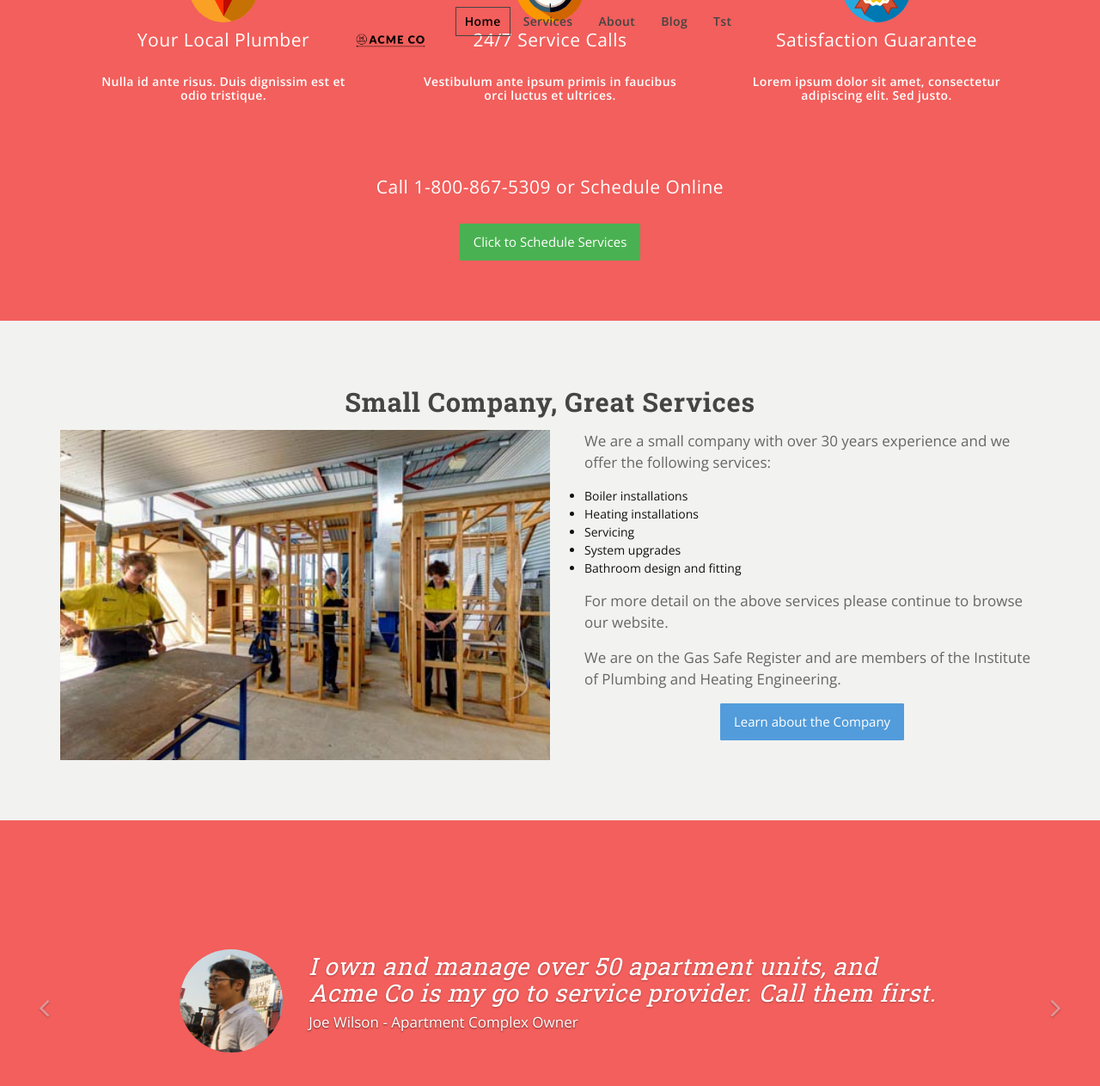
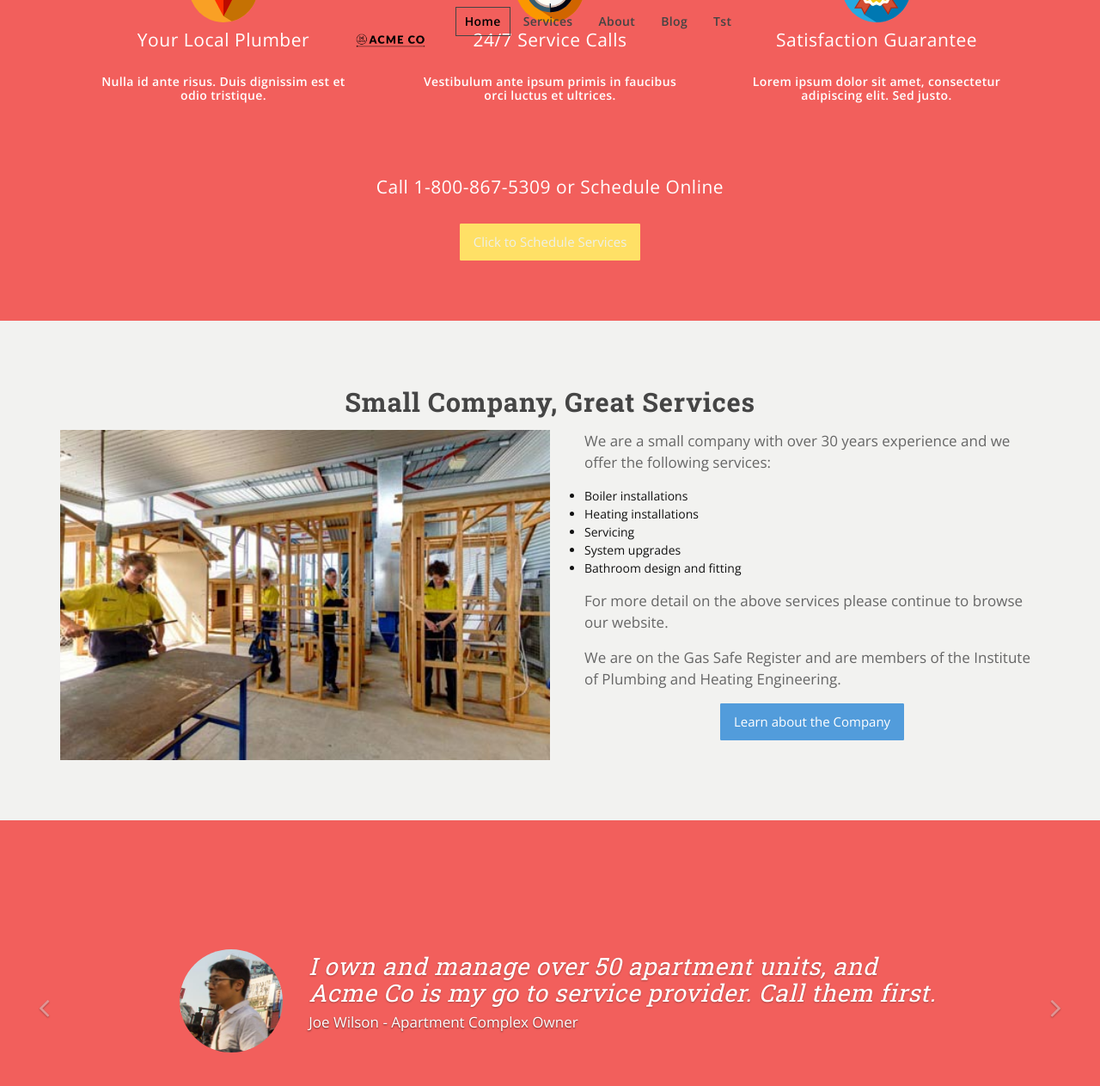
Before and after one commit to eddieduro/brochure-bowtie, a Jekyll site: the page built from index.html, in a window 1280 px wide and 1400 px high, scrolled down 733 px. Shown: the top 1263 px of the window at 86% size. Built offline with Jekyll 4.4.1, drawn with Linux system fonts in a browser that asks for light colours; nearby versions of some CDN libraries; the list of posts is cut into pages by our own code.

Commit message:
update success button bg and hover color

```diff
--- a/_sass/utils/_variables.scss
+++ b/_sass/utils/_variables.scss
@@ -75,9 +75,9 @@ $default-font-color: null;
 $info: #529CDB;
 $info-hover: #333;
 $info-font-color: null;
-$success: #4ab152;
-$success-hover: #50a263;
-$success-font-color: #fff;
+$success: #FFE066;
+$success-hover: #BFA84C;
+$success-font-color: #EDF0EA;
 $warning: null;
 $warning-hover: null;
 $warning-font-color: null;
```
